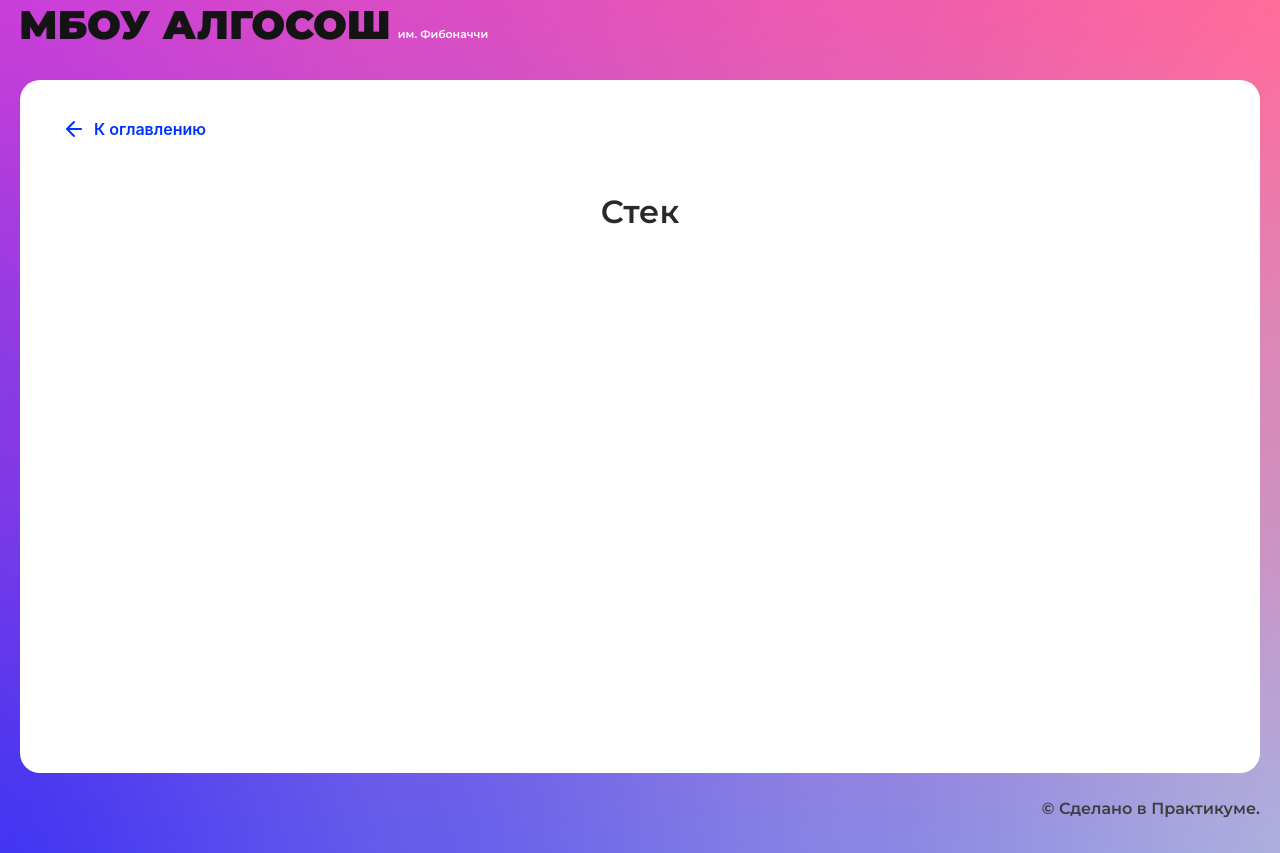
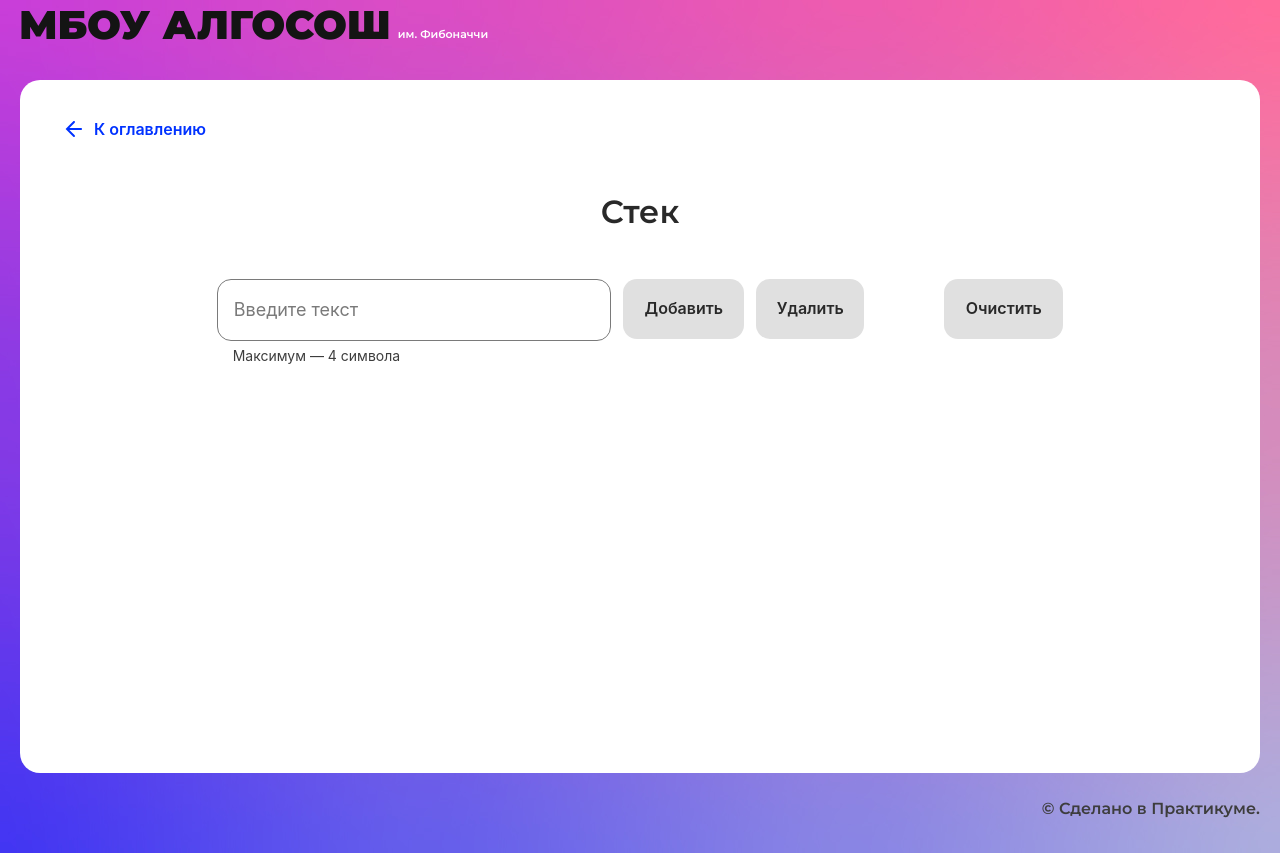
Before and after one commit to BobrikAU/algososh, a React (Create React App) app: page /stack in a window 1280 px wide. Built offline with nearby package versions, Linux system fonts and the light colour scheme.

Commit message:
feature: made stack

```diff
--- /dev/null
+++ b/src/classes/stack.ts
@@ -0,0 +1,28 @@
+
+export class Stack<T> extends Array {
+  array: T[];
+  constructor() {
+    super();
+    this.array = [];
+  }
+
+  getStack() {
+    return this.array;
+  }
+
+  getStackLength() {
+    return this.array.length;
+  }
+
+  pushElement(element: T) {
+    this.array.push(element);
+  }
+
+  pope() {
+    this.array.pop();
+  }
+
+  clear() {
+    this.array = [];
+  }
+}
--- /dev/null
+++ b/src/components/stack-page/stack-page.module.css
@@ -0,0 +1,46 @@
+.input{
+  min-width: 377px;
+  margin-right: 12px;
+}
+
+.buttonAdd{
+  min-width: 121px;
+  margin-right: 12px;
+}
+
+.buttonDelette{
+  min-width: 108px;
+  margin-right: 80px;
+}
+
+.buttonReset{
+  min-width: 119px;
+}
+
+.controlContainer{
+  display: flex;
+  width: fit-content;
+  margin: 0 auto;
+}
+
+.circlesContainer{
+  display: flex;
+  width: fit-content;
+  max-width: 944px;
+  flex-direction: row;
+  flex-flow: wrap;
+  margin: 50px auto 0;
+}
+
+.circle{
+  margin-right: 16px;
+  margin-bottom: 78px;
+}
+
+.circle:nth-child(10n){
+  margin-right: 0;
+}
+
+.circle:last-child{
+  margin-right: 0;
+}
--- a/src/components/stack-page/stack-page.tsx
+++ b/src/components/stack-page/stack-page.tsx
@@ -1,10 +1,151 @@
-import React from "react";
+import React, { useState, useRef, useEffect } from "react";
 import { SolutionLayout } from "../ui/solution-layout/solution-layout";
+import styles from "./stack-page.module.css";
+import { Input } from "../ui/input/input";
+import { Button } from "../ui/button/button";
+import { ElementStates } from "../../types/element-states";
+import { nanoid } from "nanoid";
+import { Circle } from "../ui/circle/circle";
+import { SHORT_DELAY_IN_MS } from "../../constants/delays";
+import { Stack } from "../../classes/stack";
+
+interface IStringElement{
+  string: string;
+  state: ElementStates;
+  key: string;
+}
+
+interface IState{
+  isAlgoritmWork: boolean;
+  isAdding: boolean;
+  isRemoval: boolean;
+}
 
 export const StackPage: React.FC = () => {
+
+  const [ newRender, setNewRender ] = useState<boolean>(false);
+  const [ isTextInInput, setIsTextInInput ] = useState<boolean>(false);
+  const [ state, setState ] = useState<IState>({
+    isAlgoritmWork: false,
+    isAdding: false,
+    isRemoval: false,
+  });
+
+  const inputRef: React.MutableRefObject<HTMLInputElement | null> = useRef(null);
+  const stack: React.MutableRefObject<Stack<IStringElement>> =
+    useRef(new Stack<IStringElement>());
+  useEffect(() => {
+    inputRef.current = document.querySelector('.input-in-container > .text_type_input');
+  }, []);
+
+  const checkTextInInput = () => {
+    if (inputRef.current?.value !== '') {
+      setIsTextInInput(true);
+    } else {
+      setIsTextInInput(false);
+    }
+  }
+
+  const addElementInStack = () => {
+    setState({
+      isAlgoritmWork: true,
+      isAdding: true,
+      isRemoval: false,
+    });
+    if (inputRef.current) {
+      stack.current.pushElement({
+        string: inputRef.current.value,
+        state: ElementStates.Changing,
+        key: nanoid(),
+      });
+      inputRef.current.value = '';
+      setIsTextInInput(false);
+    }
+    setNewRender(!newRender);
+    setTimeout(() => {
+      stack.current.getStack()[stack.current.getStackLength() - 1].state =
+        ElementStates.Default;
+      setNewRender(!newRender);
+      setState({
+        isAlgoritmWork: false,
+        isAdding: false,
+        isRemoval: false,
+      });
+    }, SHORT_DELAY_IN_MS);
+  };
+
+  const deleteElementInStack = () => {
+    setState({
+      isAlgoritmWork: true,
+      isAdding: false,
+      isRemoval: true,
+    });
+    stack.current.getStack()[stack.current.getStackLength() - 1].state =
+      ElementStates.Changing;
+    setNewRender(!newRender);
+    setTimeout(() => {
+      stack.current.getStack().pop();
+      setNewRender(!newRender);
+      setState({
+        isAlgoritmWork: false,
+        isAdding: false,
+        isRemoval: false,
+      });
+    }, SHORT_DELAY_IN_MS);
+  };
+
+  const reset = () => {
+    stack.current.clear();
+    setNewRender(!newRender);
+  };
+
+  const circleElements = stack.current.getStack().map((item, index) => {
+    if (20 - stack.current.getStackLength() + index >= 0) {
+      return <Circle
+        state={item.state}
+        letter={item.string}
+        head={index === stack.current.getStackLength() -1 ? "top" : null}
+        index={index}
+        extraClass={styles.circle}
+        key={item.key}
+      />
+    }
+  });
+
   return (
     <SolutionLayout title="Стек">
-
+      <div className={styles.controlContainer}>
+        <Input
+          extraClass={`${styles.input} input-in-container`}
+          maxLength={4}
+          isLimitText={true}
+          onChange={checkTextInInput}
+          disabled={state.isAlgoritmWork}
+        />
+        <Button
+          text="Добавить"
+          extraClass={styles.buttonAdd}
+          disabled={!isTextInInput || state.isAlgoritmWork}
+          onClick={addElementInStack}
+          isLoader={state.isAdding}
+        />
+        <Button
+          text="Удалить"
+          extraClass={styles.buttonDelette}
+          onClick={deleteElementInStack}
+          disabled={stack.current.getStackLength() === 0 || state.isAlgoritmWork}
+          isLoader={state.isRemoval}
+        />
+        <Button
+          text="Очистить"
+          extraClass={styles.buttonReset}
+          onClick={reset}
+          disabled={stack.current.getStackLength() === 0 || state.isAlgoritmWork}
+        />
+      </div>
+      <div className={styles.circlesContainer}>
+        {circleElements && circleElements}
+      </div>
     </SolutionLayout>
   );
 };
```
